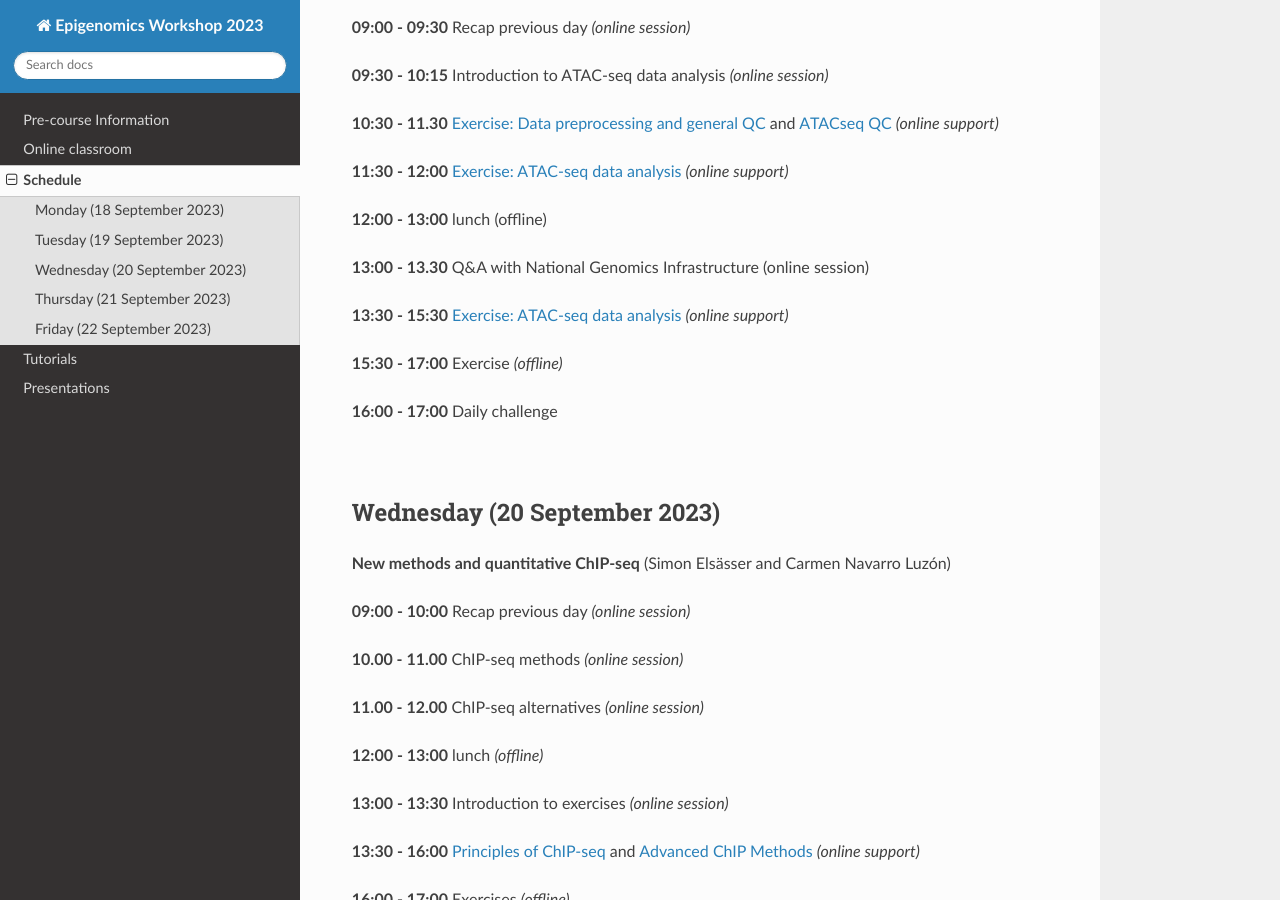
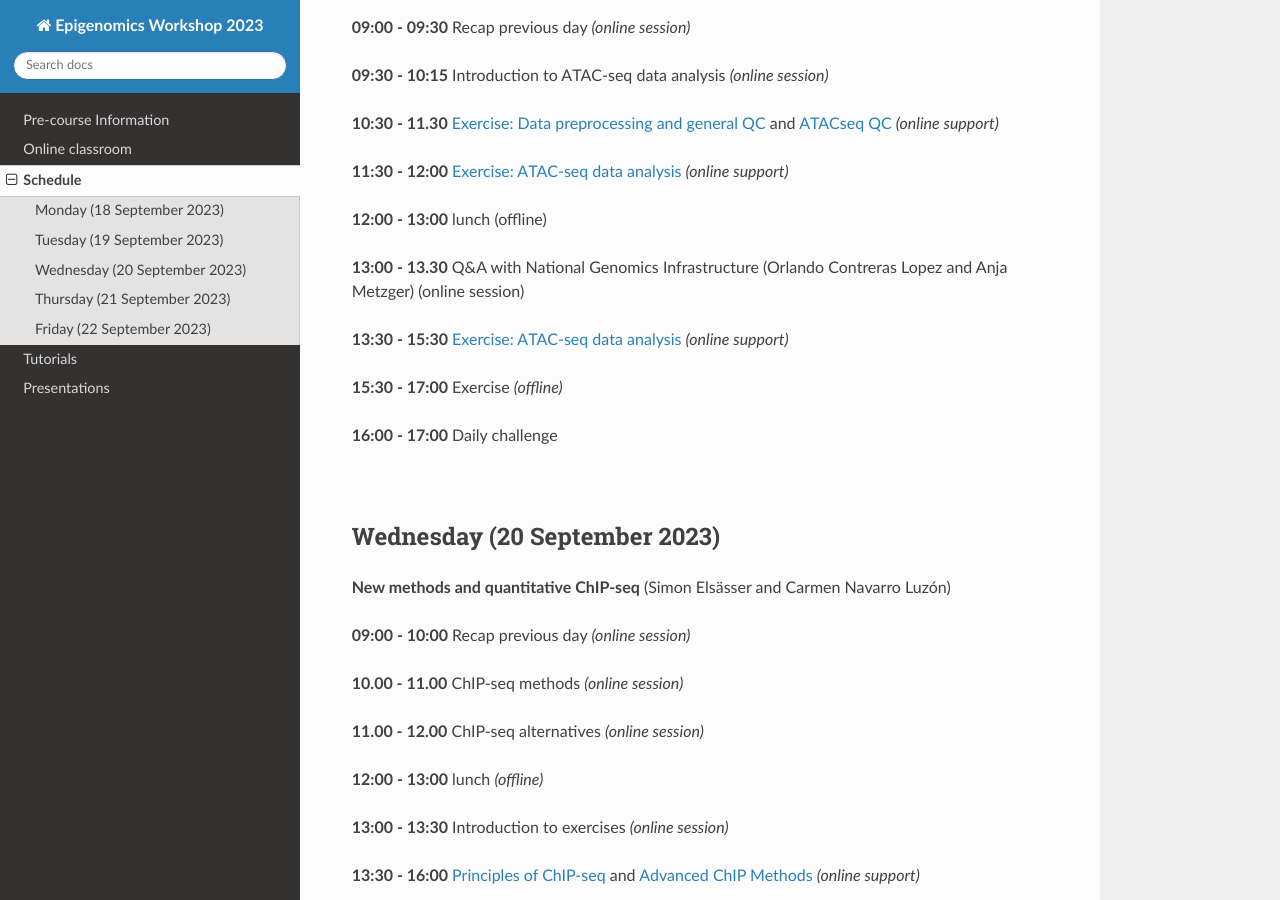
Before and after one commit to NBISweden/workshop-epigenomics-RTDs, a Sphinx documentation site: the page built from docs/content/schedule.rst, in a window 1280 px wide and 900 px high, scrolled down 1024 px. Built offline with Sphinx 7.4.7 and the Read the Docs theme 2.0.0, drawn with Linux system fonts in a browser that asks for light colours.

Commit message:
Update schedule.rst

```diff
--- a/docs/content/schedule.rst
+++ b/docs/content/schedule.rst
@@ -59,7 +59,7 @@ and :doc:`ATACseq QC <./tutorials/data-preproc/data-qc-atac>` *(online support)*
 
 **12:00 - 13:00** lunch (offline)
 
-**13:00 - 13.30** Q&A with National Genomics Infrastructure (online session)
+**13:00 - 13.30** Q&A with National Genomics Infrastructure (Orlando Contreras Lopez and Anja Metzger) (online session)
 
 **13:30 - 15:30** :doc:`Exercise: ATAC-seq data analysis <./tutorials/ATACseq/lab-atacseq-bulk>` *(online support)*
 
```
